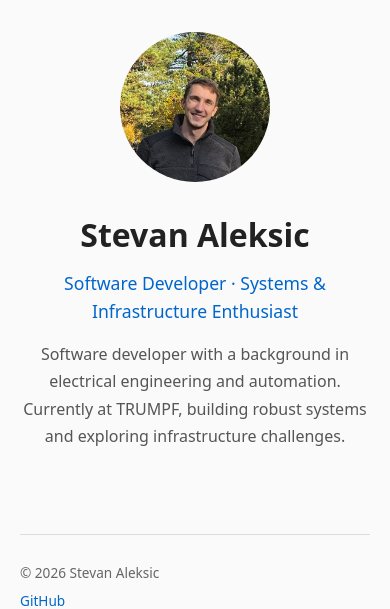
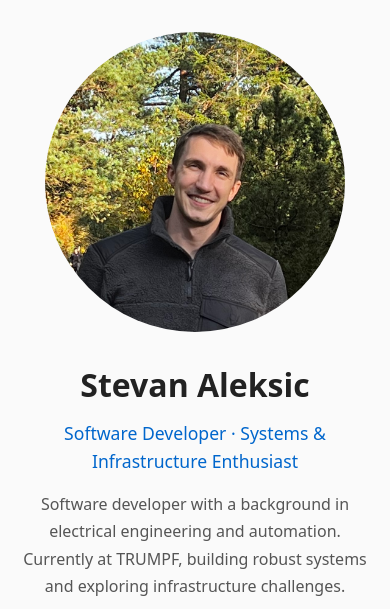
Before and after one commit to EngingeerSteve/stevan-aleksic-site, a web app: file public/index.html in a window 390 px wide; the page is wider, and only the part inside the window is pictured. Shown: the part 115-724 px from the top of that part. Run offline with its HTML, style and script files only (its server is not run), Linux system fonts and the light colour scheme.

Commit message:
Photo enlarged for mobile

```diff
--- a/public/css/style.css
+++ b/public/css/style.css
@@ -142,8 +142,8 @@ article li {
 }
 
 .profile-photo {
-  width: 150px;
-  height: 150px;
+  width: 300px;
+  height: 300px;
   border-radius: 50%;
   object-fit: cover;
   flex-shrink: 0;
```
